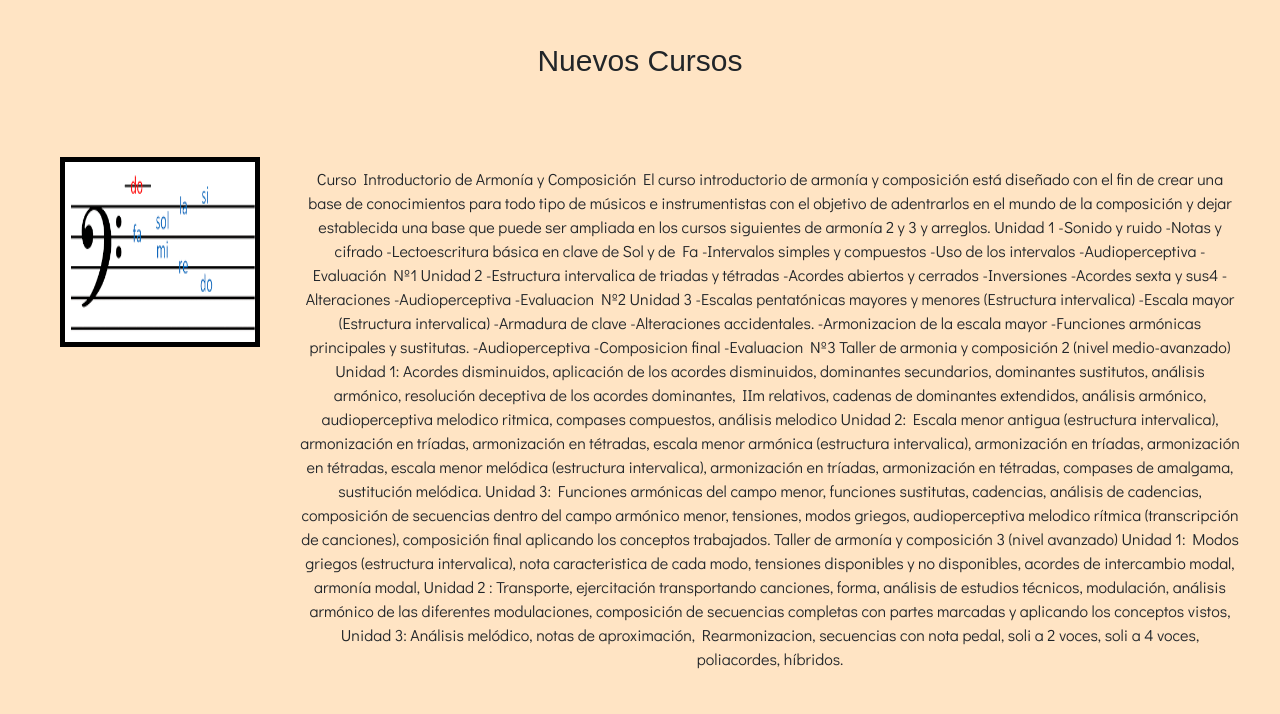
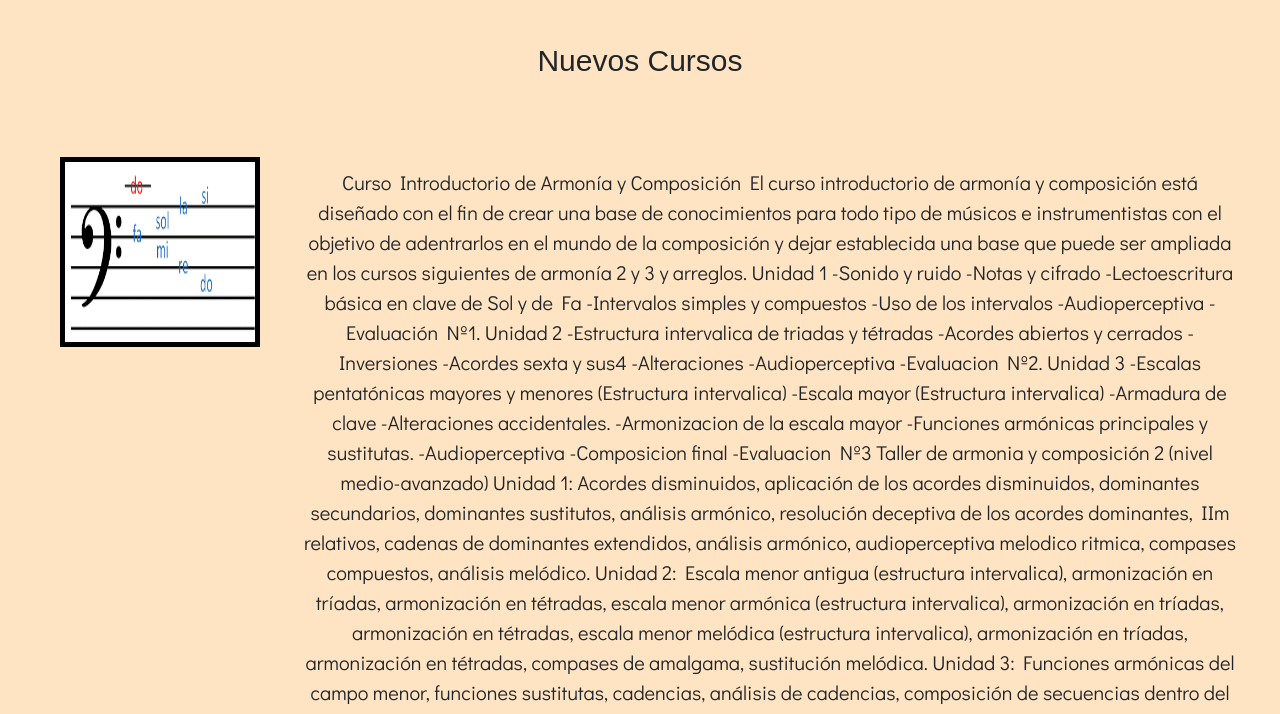
Before and after one commit to Juanmanuelgalarza/rincondelbajista, a plain HTML site: page index.html in a window 1280 px wide. Shown: the part 1035-1749 px from the top of the page. Drawn offline with nearby package versions, Linux system fonts and the light colour scheme; a web font is replaced by a local one.

Commit message:
repaso proyecto final

```diff
--- a/css/style.css
+++ b/css/style.css
@@ -90,6 +90,8 @@ footer{
     grid-template-rows: 1fr;
     gap: 15px;
     justify-items: center;
+    font-family: 'Didact Gothic', sans-serif;
+    font-size: 20px;
 }
 
 
@@ -100,6 +102,7 @@ footer{
     gap: 15px;
     justify-items: center;
     font-family: 'Didact Gothic', sans-serif;
+    font-size: 20px;
 }
 
 .imagen__pentagrama{
@@ -312,6 +315,7 @@ footer{
         flex-direction: column;
         font-family: 'Didact Gothic', sans-serif;
         text-align: justify;
+        font-size: 20px;
     }
 
     .subtitulo__novedades--nosotros{
@@ -337,6 +341,7 @@ footer{
         flex-direction: column;
         text-align: center;
         font-family: 'Didact Gothic', sans-serif;
+        font-size: 20px;
     }
 
     .subtitulo__novedades--contacto{
--- a/index.html
+++ b/index.html
@@ -43,7 +43,7 @@
       </nav>
     </div>
 
-    <section class="container-fluid">
+    <main class="container-fluid">
       <div>
         <div
           id="carouselExampleIndicators"
@@ -115,9 +115,9 @@
           </button>
         </div>
       </div>
-    </section>
+    </main>
 
-    <section class="galeria-grid">
+    <main class="galeria-grid">
       <section class="contenido1">
         <h2 class="subtitulo__novedades">Novedades</h2>
 
@@ -136,41 +136,50 @@
             de conocimientos para todo tipo de músicos e instrumentistas con el
             objetivo de adentrarlos en el mundo de la composición y dejar
             establecida una base que puede ser ampliada en los cursos siguientes
-            de armonía 2 y 3 y arreglos. Unidad 1 -Sonido y ruido -Notas y
+            de armonía 2 y 3 y arreglos.
+            Unidad 1 -Sonido y ruido -Notas y
             cifrado -Lectoescritura básica en clave de Sol y de Fa -Intervalos
             simples y compuestos -Uso de los intervalos -Audioperceptiva
-            -Evaluación Nº1 Unidad 2 -Estructura intervalica de triadas y
+            -Evaluación Nº1.
+            Unidad 2 -Estructura intervalica de triadas y
             tétradas -Acordes abiertos y cerrados -Inversiones -Acordes sexta y
-            sus4 -Alteraciones -Audioperceptiva -Evaluacion Nº2 Unidad 3
+            sus4 -Alteraciones -Audioperceptiva -Evaluacion Nº2.
+            Unidad 3
             -Escalas pentatónicas mayores y menores (Estructura intervalica)
             -Escala mayor (Estructura intervalica) -Armadura de clave
             -Alteraciones accidentales. -Armonizacion de la escala mayor
             -Funciones armónicas principales y sustitutas. -Audioperceptiva
-            -Composicion final -Evaluacion Nº3 Taller de armonia y composición 2
+            -Composicion final -Evaluacion Nº3
+             Taller de armonia y composición 2
             (nivel medio-avanzado) Unidad 1: Acordes disminuidos, aplicación de
             los acordes disminuidos, dominantes secundarios, dominantes
             sustitutos, análisis armónico, resolución deceptiva de los acordes
             dominantes, IIm relativos, cadenas de dominantes extendidos,
             análisis armónico, audioperceptiva melodico ritmica, compases
-            compuestos, análisis melodico Unidad 2: Escala menor antigua
+            compuestos, análisis melódico.
+            Unidad 2: Escala menor antigua
             (estructura intervalica), armonización en tríadas, armonización en
             tétradas, escala menor armónica (estructura intervalica),
             armonización en tríadas, armonización en tétradas, escala menor
             melódica (estructura intervalica), armonización en tríadas,
             armonización en tétradas, compases de amalgama, sustitución
-            melódica. Unidad 3: Funciones armónicas del campo menor, funciones
+            melódica.
+            Unidad 3: Funciones armónicas del campo menor, funciones
             sustitutas, cadencias, análisis de cadencias, composición de
             secuencias dentro del campo armónico menor, tensiones, modos
             griegos, audioperceptiva melodico rítmica (transcripción de
             canciones), composición final aplicando los conceptos trabajados.
-            Taller de armonía y composición 3 (nivel avanzado) Unidad 1: Modos
+            Taller de armonía y composición 3 (nivel avanzado)
+            Unidad 1: Modos
             griegos (estructura intervalica), nota caracteristica de cada modo,
             tensiones disponibles y no disponibles, acordes de intercambio
-            modal, armonía modal, Unidad 2 : Transporte, ejercitación
+            modal, armonía modal.
+            Unidad 2 : Transporte, ejercitación
             transportando canciones, forma, análisis de estudios técnicos,
             modulación, análisis armónico de las diferentes modulaciones,
             composición de secuencias completas con partes marcadas y aplicando
-            los conceptos vistos, Unidad 3: Análisis melódico, notas de
+            los conceptos vistos.
+            Unidad 3: Análisis melódico, notas de
             aproximación, Rearmonizacion, secuencias con nota pedal, soli a 2
             voces, soli a 4 voces, poliacordes, híbridos.
           </p>
@@ -222,7 +231,9 @@
           </p>
         </div>
       </section>
-    </section>
+    </main>
+
+    </main>>
 
     <footer>
       <img class="icono__redes" src="img/facebook-new.png" alt="facebook-new" />
--- a/sass/estilos.scss
+++ b/sass/estilos.scss
@@ -1,6 +1,8 @@
 @import "fuentes";
 @import "generales";
+@import "galeriaGrid";
 /*mobile first 0px-500px*/
+
 
 
 
@@ -87,6 +89,7 @@ footer{
     gap: 15px;
     justify-items: center;
     font-family: 'Didact Gothic', sans-serif;
+
 }
 
 .imagen__pentagrama{
@@ -834,6 +837,7 @@ footer{
         display: flex;
         flex-direction: column;
         font-family: 'Didact Gothic', sans-serif;
+        font-size: 20px;
     }
 
 
@@ -842,6 +846,7 @@ footer{
         display: flex;
         flex-direction: column;
         font-family: 'Didact Gothic', sans-serif;
+        font-size: 20px;
     }
 
     .parrafo__novedades--servicios{
@@ -849,6 +854,7 @@ footer{
         display: flex;
         flex-direction: column;
         font-family: 'Didact Gothic', sans-serif;
+        font-size: 20px;
     }
 
     .parrafobajo__novedades--instrumentos{
```
Also changed, not shown: css/estilos.css, 1 other file.
